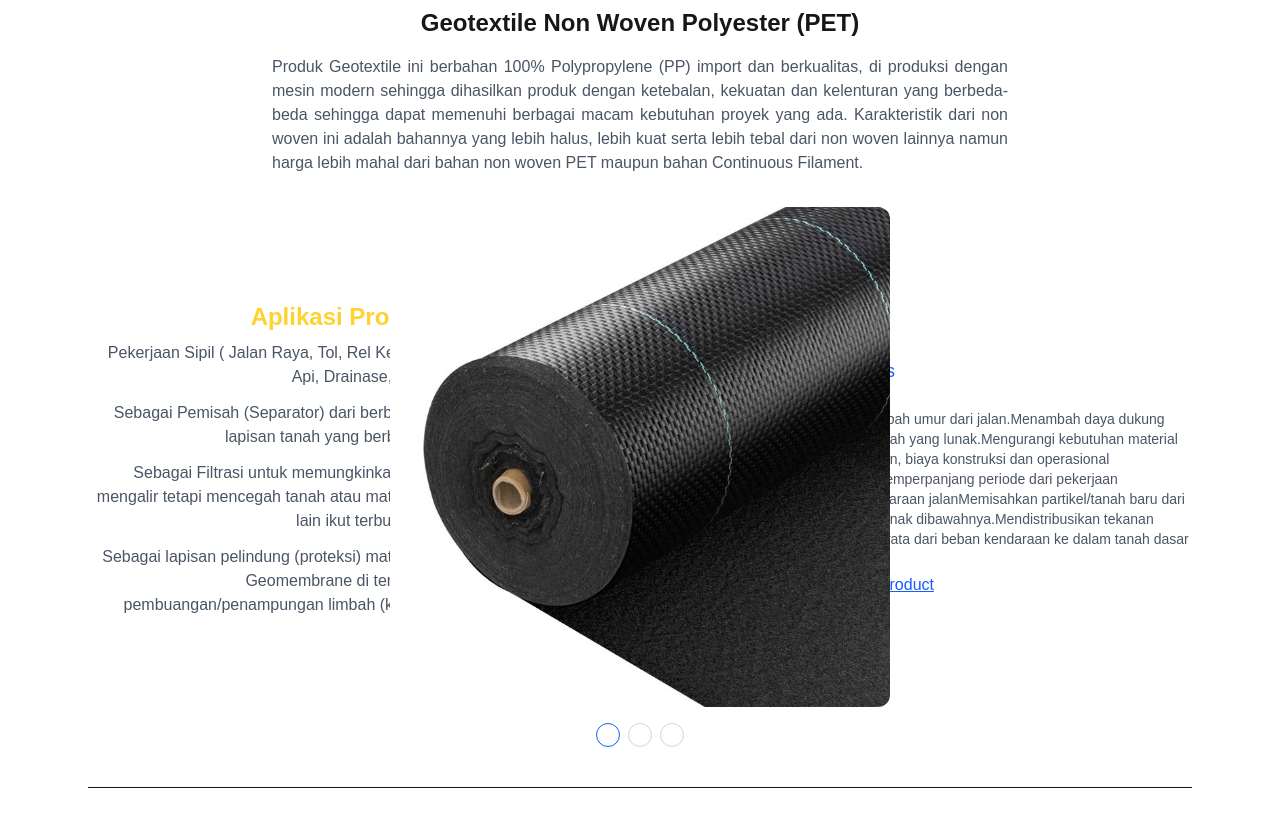
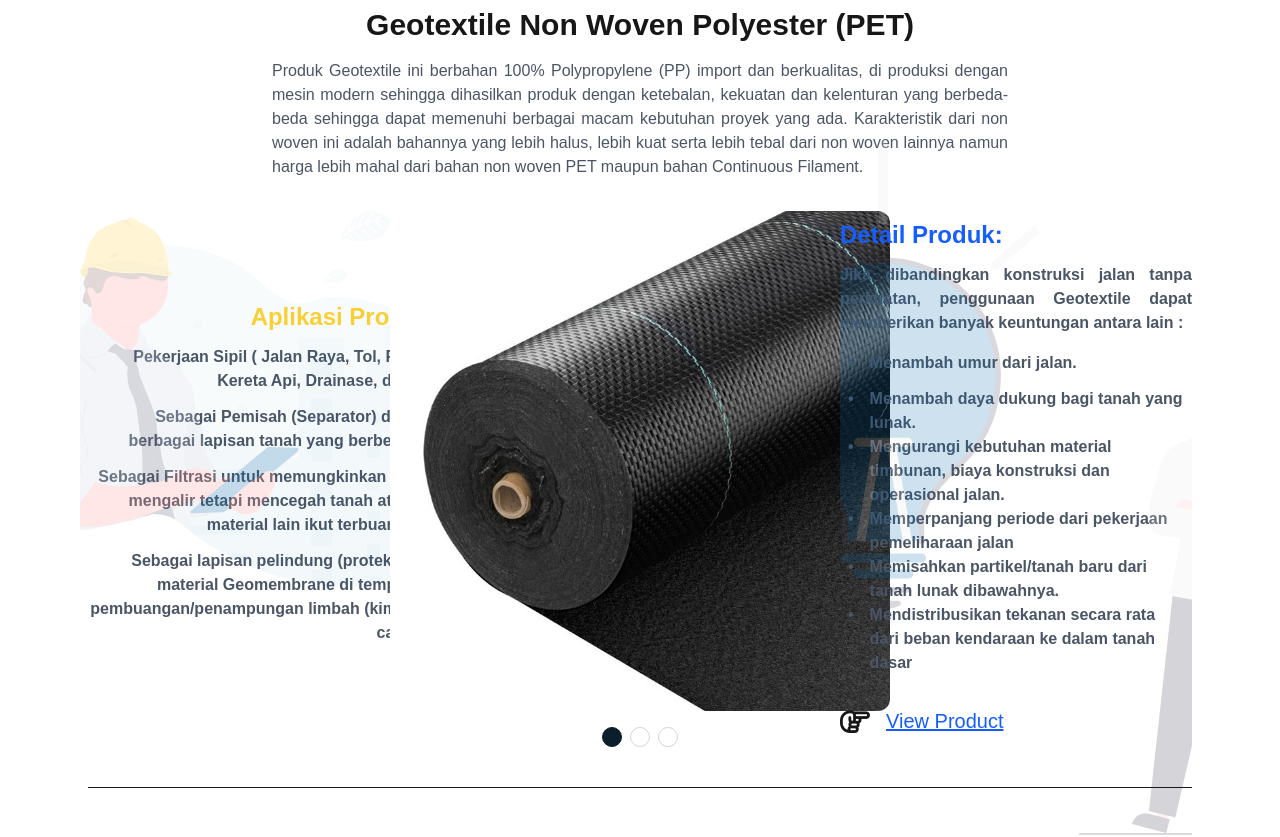
Before and after one commit to bayufrd/stigeotextile, a Next.js app: page /products in a window 1280 px wide. Shown: the part 1100-1937 px from the top of the page. Built offline with nearby package versions, Linux system fonts and the light colour scheme.

Commit message:
adjust product page, and breadcrumb function

```diff
--- a/src/app/components/Breadcrumb.js
+++ b/src/app/components/Breadcrumb.js
@@ -16,7 +16,7 @@ const Breadcrumb = () => {
                 {pathSegments.map((segment, index) => {
                     const href = `/${pathSegments.slice(0, index + 1).join("/")}`;
                     const formattedSegment = segment.replace(/-/g, " ").toUpperCase();
-                    const storedCategory = segment.replace(/-/g, " ").toLowerCase();
+                    const storedCategory = segment.toLowerCase();
 
                     return (
                         <li key={index} className="flex items-center">
@@ -33,7 +33,7 @@ const Breadcrumb = () => {
                             ) : index === pathSegments.length - 1 ? (
                                 <span className="text-gray-800">{formattedSegment}</span>
                             ) : (
-                                <Link href={href} className="text-blue-600 hover:underline">
+                                <Link href={storedCategory} className="text-blue-600 hover:underline">
                                     {formattedSegment}
                                 </Link>
                             )}
--- a/src/app/components/ProductCard.js
+++ b/src/app/components/ProductCard.js
@@ -5,29 +5,32 @@ import Link from "next/link";
 import { useState } from "react";
 import { slugify } from "@/utils/slugify";
 
-const ProductCard = ({ images, name, category, description, applications, detail_title, details, specs, slug_category, slug_product }) => {
+const ProductCard = ({ images, name, description, applications, detail_title, details, slug_category, slug_product }) => {
     const [currentImageIndex, setCurrentImageIndex] = useState(0);
     const hasImages = images.length > 0;
-    const categorySlug = slug_category ? slug_category : slugify(category) || "uncategorized";
+    const categorySlug = slug_category ? slug_category : "uncategorized";
     const productSlug = slug_product ? slug_product : slugify(name);
 
     return (
         <div className="flex flex-col items-center justify-center py-10 border-b last:border-b-0">
-            <h2 className="text-2xl font-semibold mb-4">{name}</h2>
+            <h2 className="text-3xl font-semibold mb-4">{name}</h2>
             <p className="w-2/3 text-gray-600 pb-8 text-justify">{description}</p>
 
             <div className="flex items-center w-full">
                 {/* Left Section (Details) */}
-                <div className="w-1/3 space-y-2 text-right pr-4">
-                    <h3 className="text-2xl font-bold text-amber-300">Aplikasi Produk:</h3>
-                    <ul className="text-gray-600 text-l list-none">
+                <div className="relative h-full w-1/3 text-right pr-4">
+                    <div className="absolute -inset-x-2 w-full h-[70%] bg-[url('/products/assets/leftside-product-bg.svg')] bg-cover bg-center opacity-25"></div>
+                    <div className="z-10 space-y-3 font-bold flex flex-col justify-center h-full">
+                        <h3 className="text-2xl text-amber-300">Aplikasi Produk:</h3>
+                        <ul className="text-gray-600 text-l list-none pr-2">
                             {applications.map((application, index) => (
-                            <li key={index} className="flex justify-end space-y-3 gap-x-3">
+                                <li key={index} className="flex justify-end space-y-3 gap-x-4">
                                     <span>{application}</span>
                                     <span>•</span>
                                 </li>
                             ))}
                         </ul>
+                    </div>
                 </div>
 
                 {/* Product Image */}
@@ -44,16 +47,36 @@ const ProductCard = ({ images, name, category, description, applications, detail
                     <div className="flex space-x-2">
                         {images.map((img, index) => (
                             <button key={index} onClick={() => setCurrentImageIndex(index)}
-                                className={`w-6 h-6 border rounded-full ${currentImageIndex === index ? 'border-blue-600' : 'border-gray-300'}`}></button>
+                                className={`w-5 h-5 border rounded-full ${currentImageIndex === index ? 'border-[#0A1E2B] bg-[#0A1E2B]' : 'border-gray-300'}`}></button>
                         ))}
                     </div>
                 </div>
 
                 {/* Right Section (Details) */}
-                <div className="w-1/3 space-y-6 text-left pl-4">
-                    <h3 className="text-lg font-medium text-blue-600">Details</h3>
-                    <p className="text-gray-600 text-sm">{details || "No additional details available."}</p>
-                    <Link href={`/${categorySlug}/${productSlug}`} className="text-blue-600 underline">View Product</Link>
+                <div className="w-1/3 gap-6 flex pl-4 flex-col justify-evenly">
+                    {details.length > 0 && (
+                        <div className="relative h-full">
+                            <div className="absolute -inset-y-20 w-full h-[150%] bg-[url('/products/assets/rightside-product-bg.svg')] bg-cover bg-center opacity-20"></div>
+                            <div className="z-10 text-left space-y-3 font-bold h-full flex flex-col">
+                                <h3 className="text-2xl text-blue-600">Detail Produk:</h3>
+                                <div className="space-y-2">
+                                    <p className="text-gray-600 text-l text-justify">{detail_title || "No additional details available."}</p>
+                                    <ul className="text-gray-600 text-l list-none p-2">
+                                        {details.map((detail, index) => (
+                                            <li key={index} className="flex justify-start space-y-3 gap-x-4">
+                                                <span>•</span>
+                                                <span>{detail}</span>
+                                            </li>
+                                        ))}
+                                    </ul>
+                                </div>
+                            </div>
+                        </div>
+                    )}
+                    <div className="flex gap-4 z-10">
+                        <div className=""><i className="fa-regular fa-hand-point-right text-3xl"></i></div>
+                        <Link href={`/${categorySlug}/${productSlug}`} className="text-xl text-blue-600 underline">View Product</Link>
+                    </div>
                 </div>
             </div>
         </div>
--- a/src/app/components/ProductCategoryCard.js
+++ b/src/app/components/ProductCategoryCard.js
@@ -4,9 +4,9 @@ import { useState, useRef, useEffect } from "react";
 import { ProductCategories } from "@/app/data/productCategories";
 
 const ProductCategorySlider = ({ selectedCategory, onSelectCategory }) => {
-    const [currentIndex, setCurrentIndex] = useState(0);
     const [showButtons, setShowButtons] = useState(false);
     const sliderRef = useRef(null);
+    console.log(selectedCategory);
 
     useEffect(() => {
         const slider = sliderRef.current;
@@ -39,7 +39,7 @@ const ProductCategorySlider = ({ selectedCategory, onSelectCategory }) => {
                     {ProductCategories.map((category, index) => (
                         <li
                             key={index}
-                            onClick={() => onSelectCategory(category.name)}
+                            onClick={() => onSelectCategory(category.slug)}
                             className={`p-2 whitespace-nowrap rounded cursor-pointer list-none flex-shrink-0 ${
                                 selectedCategory === category.name.toLowerCase() ? "bg-blue-700" : "hover:bg-[#4A6B8C]"
                             }`}
--- a/src/app/data/productCategories.js
+++ b/src/app/data/productCategories.js
@@ -1,6 +1,6 @@
 export const ProductCategories = [
-    { name: "Geotextile Non Woven" },
-    { name: "Geotextile Woven" },
-    { name: "Geobag" },
-    { name: "Geomembrane" },
+    { name: "Geotextile Non Woven", slug: "gotextile-non-woven" },
+    { name: "Geotextile Woven", slug:"geotextile-woven" },
+    { name: "Geobag", slug: "geobag" },
+    { name: "Geomembrane", slug: "geomembrane" },
 ];
--- a/src/app/data/products.js
+++ b/src/app/data/products.js
@@ -25,7 +25,7 @@ export const products = [
         ],
         specs: "",
         slug_category: "gotextile-non-woven",
-        slug_product: "Geotextile-Non-Woven-Polyester-pet"
+        slug_product: "geotextile-non-woven-polyester-pet"
     },
     {
         images: [
@@ -108,7 +108,7 @@ export const products = [
         details: [
         ],
         specs: "Spesifikasi produk 1.",
-        slug_category: "gotextile-non-woven",
+        slug_category: "geotextile-woven",
         slug_product: "ada-kelima"
     }
 ];
--- a/src/app/products/page.js
+++ b/src/app/products/page.js
@@ -31,12 +31,13 @@ const ProductsPage = () => {
         if (storedCategory) {
             setSelectedCategory(storedCategory);
             sessionStorage.removeItem("selectedCategory");
+            scrollToTopCategories();
         }
     }, []);
 
     // Filtration by Category
     const filteredProducts = selectedCategory
-        ? products.filter((product) => product.category.toLowerCase() === selectedCategory)
+        ? products.filter((product) => product.slug_category === selectedCategory)
         : products;
 
     // Pagination Products
@@ -123,8 +124,8 @@ const ProductsPage = () => {
                 {/* Sidebar for Categories */}
                 <ProductCategoryCard
                     selectedCategory={selectedCategory}
-                    onSelectCategory={(category) => {
-                        setSelectedCategory(category.toLowerCase());
+                    onSelectCategory={(item) => {
+                        setSelectedCategory(item);
                         setCurrentPage(1);
                         scrollToTopCategories();
                     }}
```
Also changed, not shown: public/products/assets/leftside-product-bg.svg (added), public/products/assets/rightside-product-bg.svg (added). Lines whose indentation alone changed are shown as unchanged.
